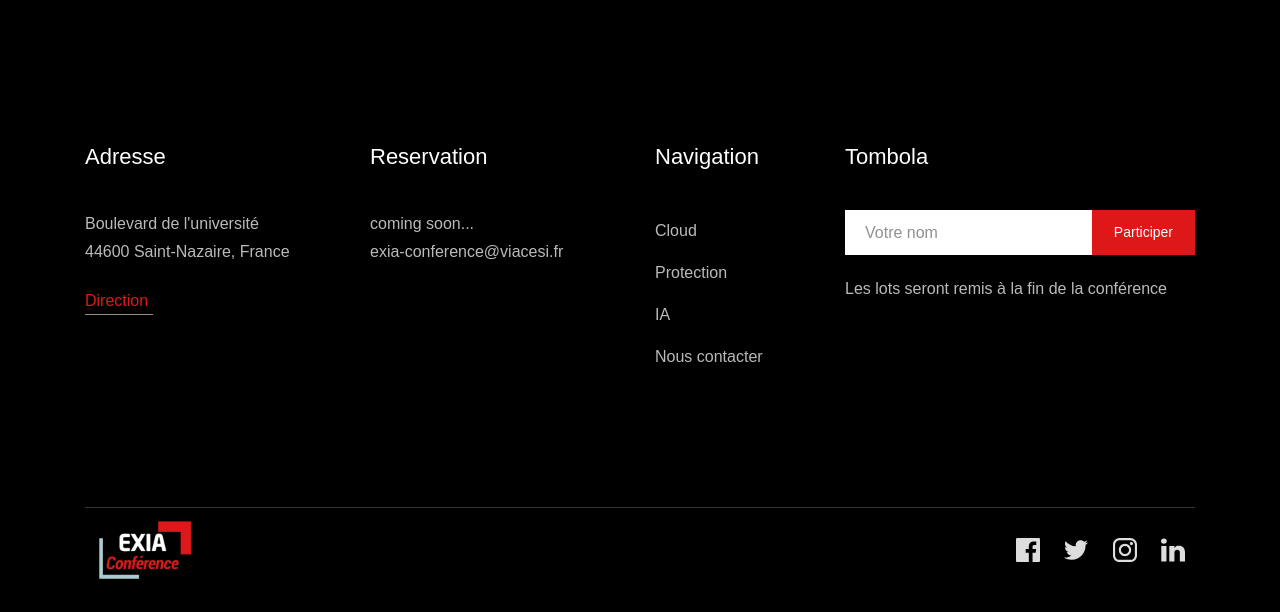
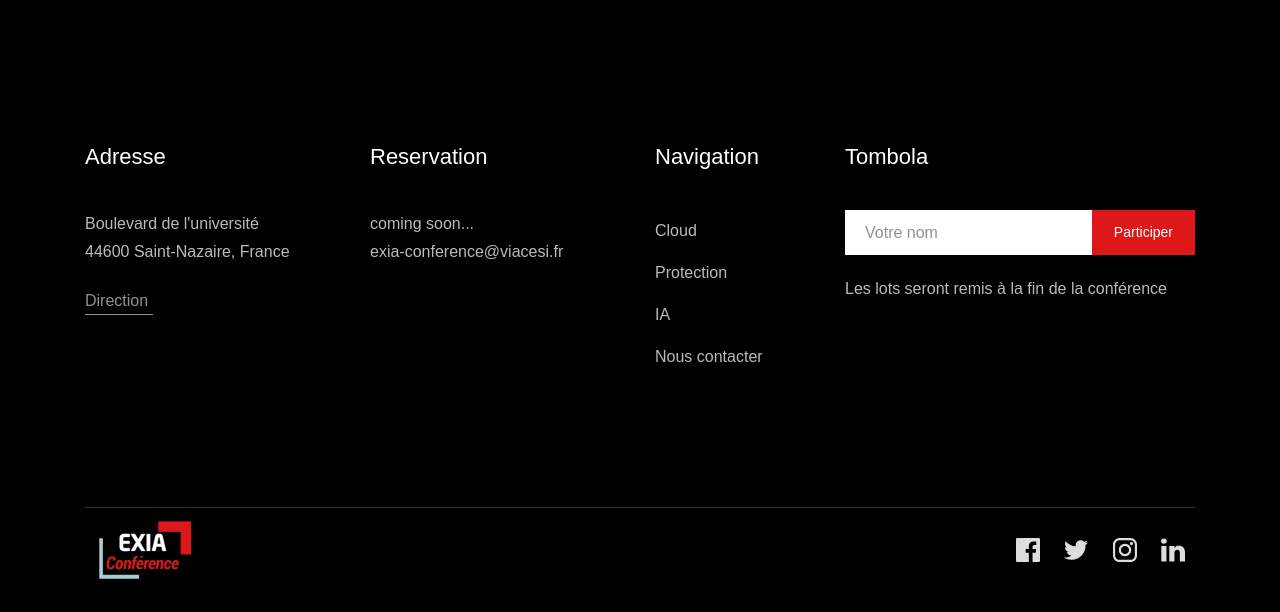
Before and after one commit to Treycos/ETSSI---Website, a PHP site: page /IA.php in a window 1280 px wide. Shown: the part 962-1574 px from the top of the page. Run offline with PHP 8.4, Linux system fonts and the light colour scheme.

Commit message:
link fix

```diff
--- a/src/css/style_minified.css
+++ b/src/css/style_minified.css
@@ -426,7 +426,6 @@ h3{font-size:24px}
 .footer{font-size:16px;color:#919191;margin-bottom:0;font-weight:400}
 @media (max-width:767px){.footer{font-size:14px;}
 }
-.footer a{color:#de1818;}
 .footer .social_links{text-align:right;}
 @media (max-width:767px){.footer .social_links{text-align:center;margin-top:30px;}
 }
```
